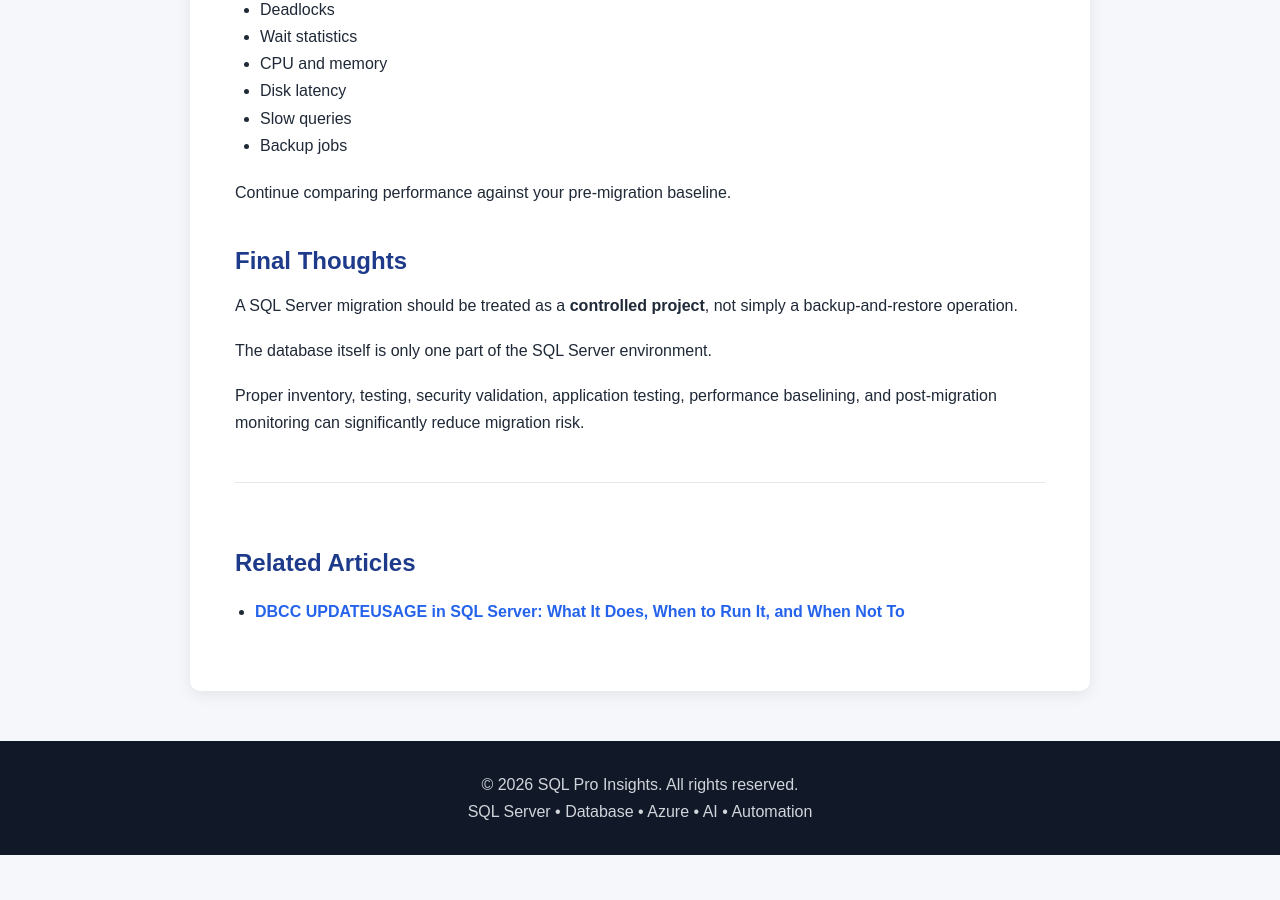
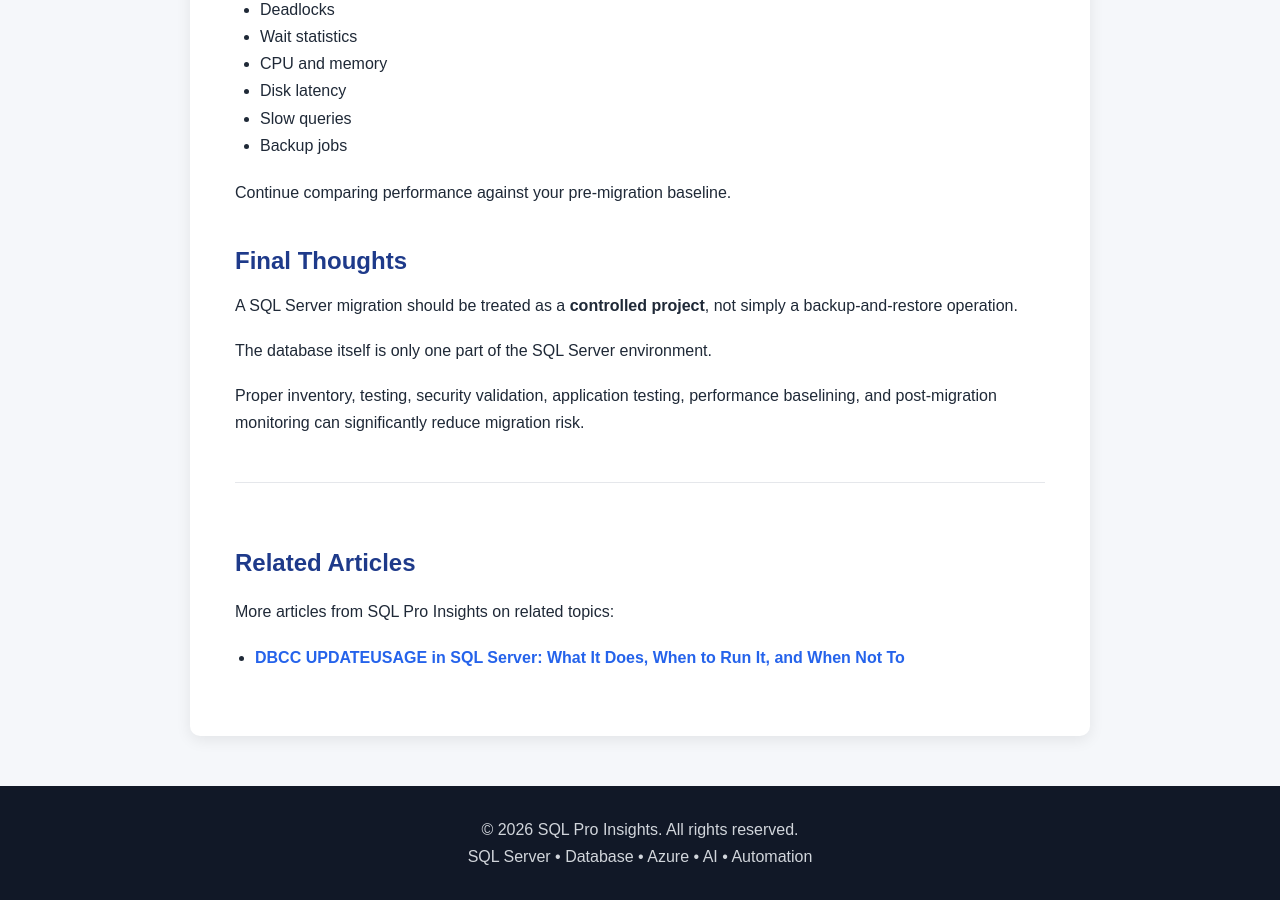
Before and after one commit to SQLProInsights/sqlproinsights.github.io, a Jekyll site: the page built from _posts/2026-08-18-sql-server-2016-to-2025-migration.md, in a window 1280 px wide and 900 px high, scrolled down 8169 px. Built offline with Jekyll 4.4.1, drawn with Linux system fonts in a browser that asks for light colours; before the commit the page ends 9024 px from its top, so only the background shows below that.

Commit message:
Enhance related articles section with accessibility features
Add ARIA attributes and introductory text to related articles section.

```diff
--- a/_layouts/post.html
+++ b/_layouts/post.html
@@ -54,8 +54,11 @@ layout: default
                 {% if same_category and related_count < 3 %}
 
                     {% if related_count == 0 %}
-                        <section class="related-posts">
-                            <h2>Related Articles</h2>
+                    <section class="related-posts" aria-labelledby="related-articles-title">
+                        <h2 id="related-articles-title">Related Articles</h2>
+                        <p class="related-intro">
+                            More articles from SQL Pro Insights on related topics:
+                        </p>
                             <ul>
                     {% endif %}
 
```
